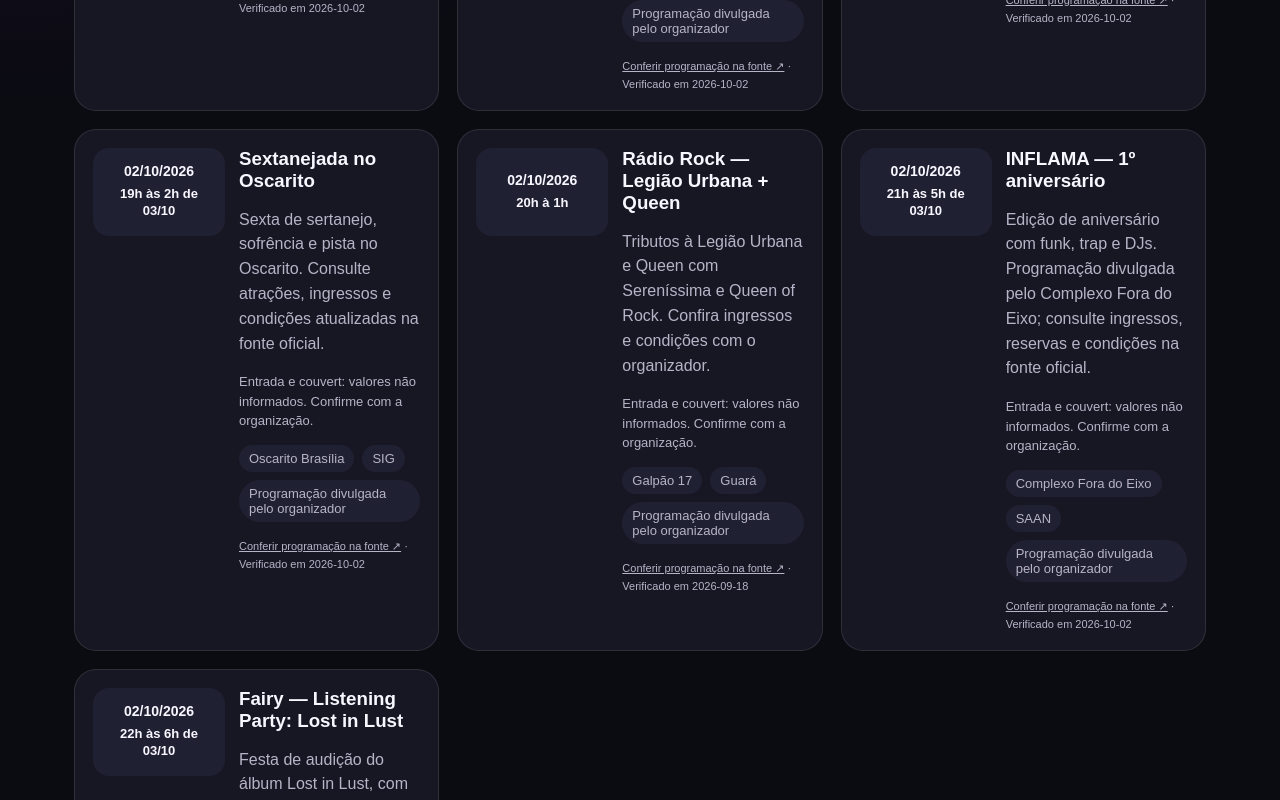
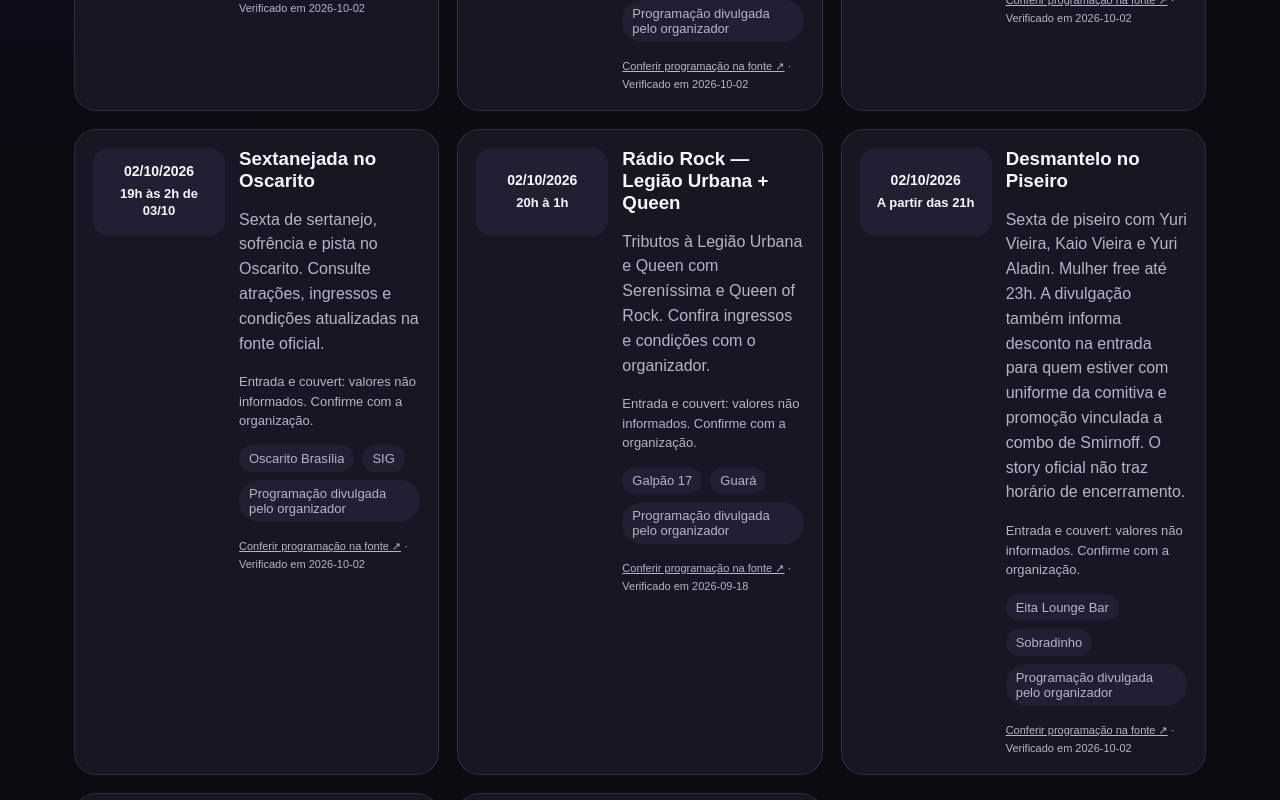
Before and after one commit to leonardodutrards-del/noite-df, a Next.js app: page /hoje in a window 1280 px wide. Shown: the part 1180-1980 px from the top of the page. Built offline with nearby package versions, Linux system fonts and the light colour scheme; no server answers.

Commit message:
fix: keep Eita event description publishable

```diff
--- a/data/seeds/events-2026-09.ts
+++ b/data/seeds/events-2026-09.ts
@@ -13,7 +13,7 @@
 
 export const researchedEvents: EventItem[] = [
   event('eita-lounge-desmantelo-piseiro-2026-10-02', 'Desmantelo no Piseiro', 'Eita Lounge Bar', 'Sobradinho', '02/10/2026 · A partir das 21h',
-    'Sexta de piseiro com Yuri Vieira, Kaio Vieira e Yuri Aladin. Mulher free até 23h. A divulgação também informa desconto na entrada para quem estiver com uniforme da comitiva e promoção vinculada a combo de Smirnoff. Horário de encerramento não informado.',
+    'Sexta de piseiro com Yuri Vieira, Kaio Vieira e Yuri Aladin. Mulher free até 23h. A divulgação também informa desconto na entrada para quem estiver com uniforme da comitiva e promoção vinculada a combo de Smirnoff. O story oficial não traz horário de encerramento.',
     'https://www.instagram.com/eitaloungebar/',
     '2026-10-03T06:00:00-03:00', '2026-10-02T21:00:00-03:00', '2026-10-02'),
   event('chopp-brasilia-bier-sobradinho-2026-10-02', 'Chopp Brasília Bier — sertanejo e chopp a R$ 4', 'Chopp Brasília Bier Sobradinho', 'Sobradinho', '02/10/2026 · 19h às 3h de 03/10',
```
